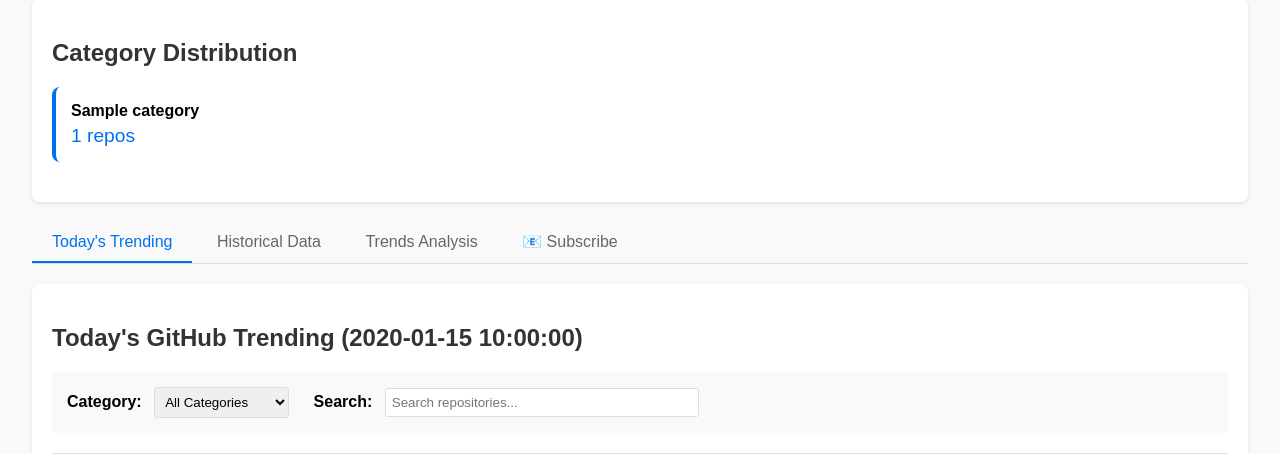
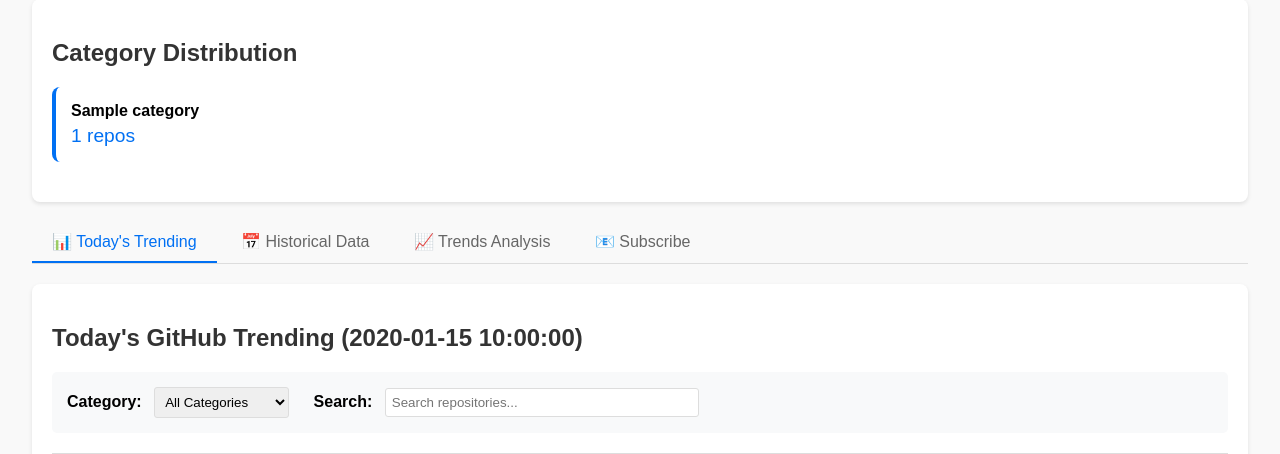
Before and after one commit to rand0m42195/github-trending-repositories-history, a Flask app: template templates/index.html.j2 in a window 1280 px wide. Shown: the part 194-648 px from the top of the page. Run offline with Flask 3, Linux system fonts and the light colour scheme; the template is opened without the code that fills it: most values are stand-ins (such as "Sample title", 1, 10 or a date in 2020).

Commit message:
feat: Add icons to all navigation tabs for better visual consistency
- Add 📊 icon to Today's Trending tab
- Add 📅 icon to Historical Data tab
- Add 📈 icon to Trends Analysis tab
- Keep 📧 icon for Subscribe tab
- Improve overall visual hierarchy and user experience

```diff
--- a/docs/index.html
+++ b/docs/index.html
@@ -138,9 +138,9 @@
 
         <!-- Navigation tabs -->
         <div class="nav-tabs">
-            <a href="#today" class="active" onclick="showTab('today')">Today's Trending</a>
-            <a href="#historical" onclick="showTab('historical')">Historical Data</a>
-            <a href="#trends" onclick="showTab('trends')">Trends Analysis</a>
+            <a href="#today" class="active" onclick="showTab('today')">📊 Today's Trending</a>
+            <a href="#historical" onclick="showTab('historical')">📅 Historical Data</a>
+            <a href="#trends" onclick="showTab('trends')">📈 Trends Analysis</a>
             <a href="#subscribe" onclick="showTab('subscribe')">📧 Subscribe</a>
         </div>
 
--- a/templates/index.html.j2
+++ b/templates/index.html.j2
@@ -108,9 +108,9 @@
 
         <!-- Navigation tabs -->
         <div class="nav-tabs">
-            <a href="#today" class="active" onclick="showTab('today')">Today's Trending</a>
-            <a href="#historical" onclick="showTab('historical')">Historical Data</a>
-            <a href="#trends" onclick="showTab('trends')">Trends Analysis</a>
+            <a href="#today" class="active" onclick="showTab('today')">📊 Today's Trending</a>
+            <a href="#historical" onclick="showTab('historical')">📅 Historical Data</a>
+            <a href="#trends" onclick="showTab('trends')">📈 Trends Analysis</a>
             <a href="#subscribe" onclick="showTab('subscribe')">📧 Subscribe</a>
         </div>
 
```
